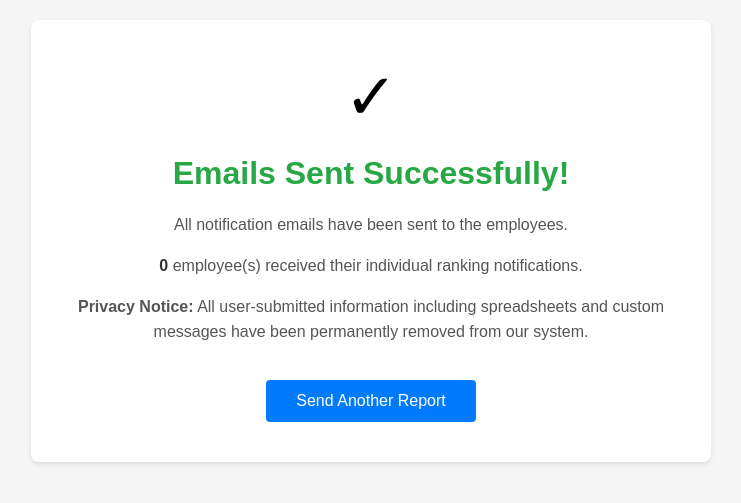
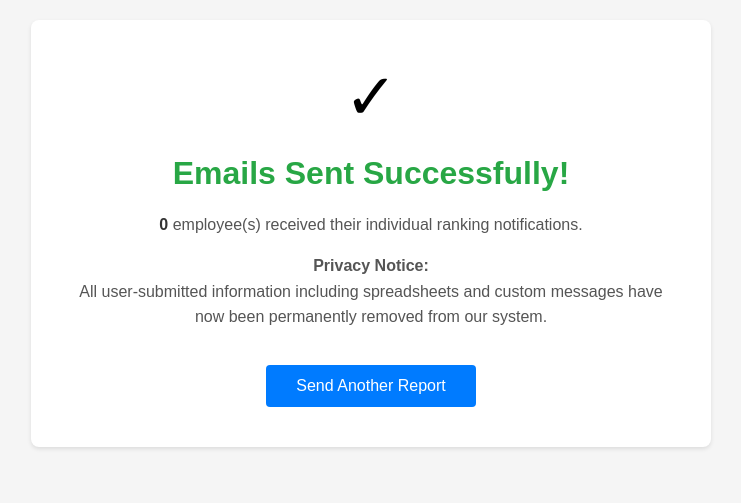
Before and after one commit to nlafevers/jeopardy-notifier, a Django app: page /confirmation/ in a window 1280 px wide. Shown: the top 503 px of the page, without its empty margins (269-1010 px from the left). Run offline with Django 5.2, Linux system fonts and the light colour scheme.

Commit message:
Changed wording of confirmation page

```diff
--- a/core/templates/core/confirmation.html
+++ b/core/templates/core/confirmation.html
@@ -57,15 +57,11 @@
         <h1>Emails Sent Successfully!</h1>
 
         <p>
-            All notification emails have been sent to the employees.
-        </p>
-
-        <p>
             <span class="highlight">{{ email_count }}</span> employee(s) received their individual ranking notifications.
         </p>
 
         <p>
-            <strong>Privacy Notice:</strong> All user-submitted information including spreadsheets and custom messages have been permanently removed from our system.
+            <strong>Privacy Notice:</strong><br> All user-submitted information including spreadsheets and custom messages have now been permanently removed from our system.
         </p>
 
         <a href="{% url 'upload' %}" class="button">Send Another Report</a>
```
